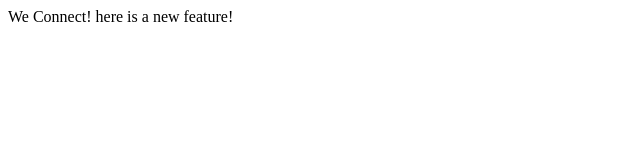
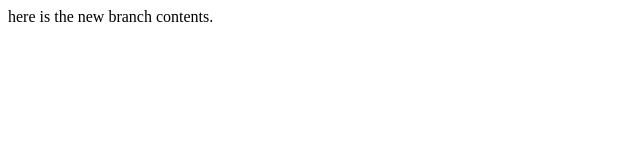
Before and after one commit to christ-87/lecture1, a plain HTML site: page index.html in a window 1280 px wide. Shown: the full height of the page, 0-640 px from the left. Drawn offline with Linux system fonts and the light colour scheme.

Commit message:
New branch contents

```diff
--- a/index.html
+++ b/index.html
@@ -4,7 +4,6 @@
 	<title>We Connect!</title>
 </head>
 <body>
-	We Connect!
-	here is a new feature!
+	here is the new branch contents.
 </body>
 </html>
```
